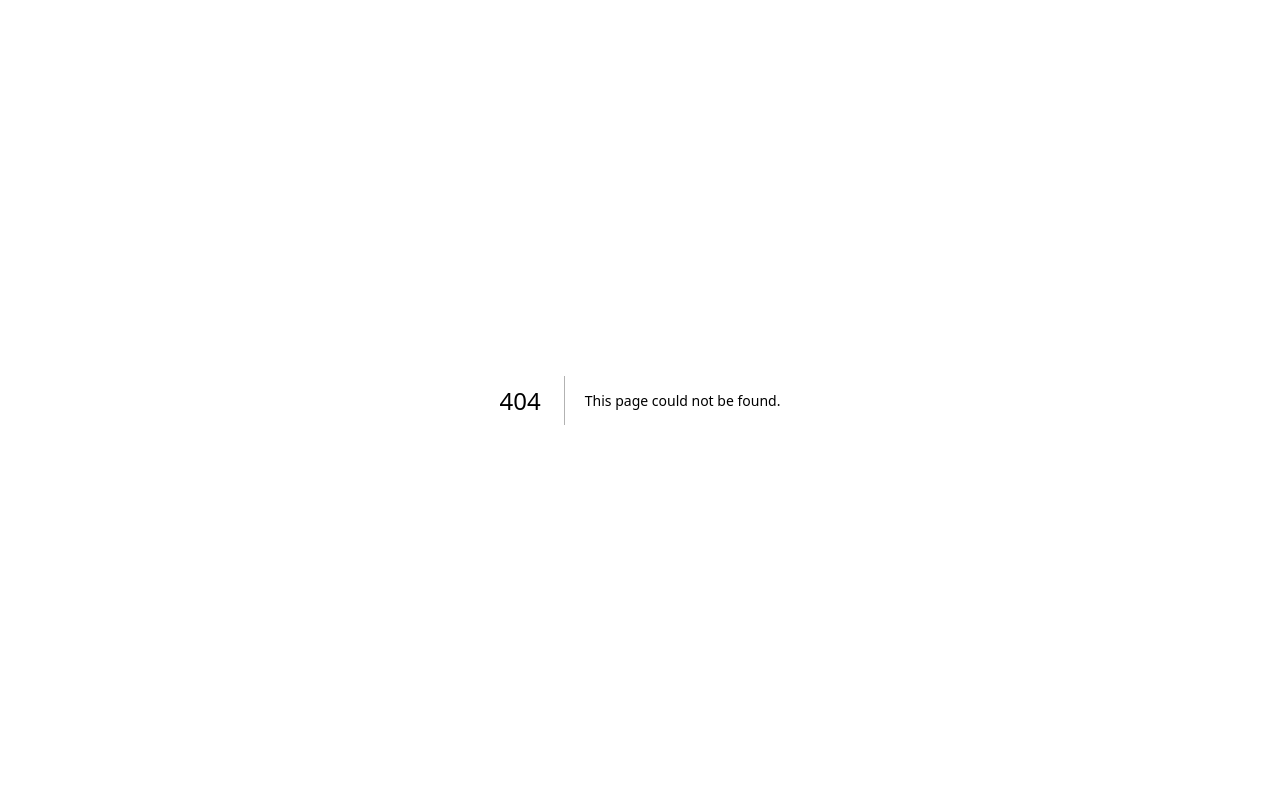
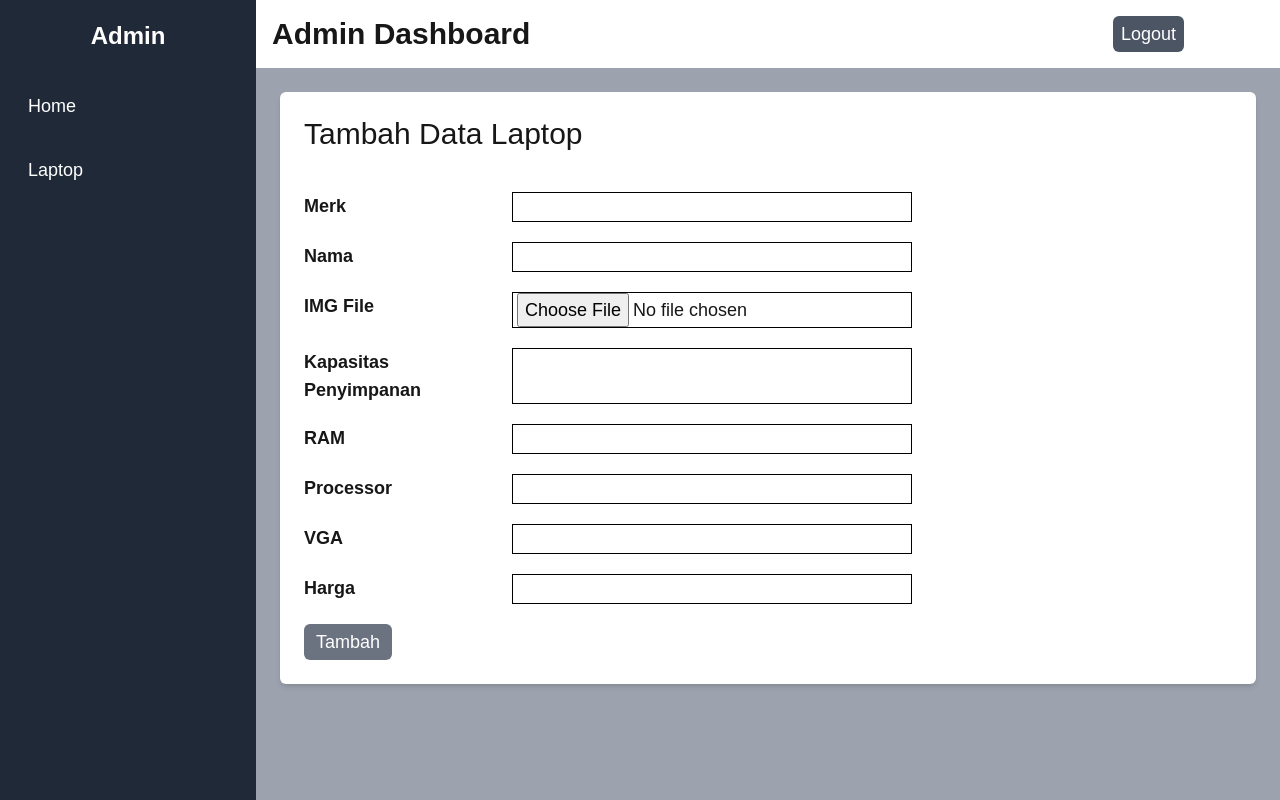
Before and after one commit to gigihhermawan63/Tim-Xmute, a Next.js app: page /admin-dashboard/laptop/tambah in a window 1280 px wide. Before the commit this address had no page. Built offline with nearby package versions, Linux system fonts and the light colour scheme.

Commit message:
Fitur: menambahkan tampilan halaman web admin-dashboard untuk menambah data laptop

```diff
--- /dev/null
+++ b/app/admin-dashboard/laptop/tambah/page.jsx
@@ -0,0 +1,249 @@
+"use client";
+
+import { useRouter } from "next/navigation";
+
+import { useState } from "react";
+
+import AdminDashboardSidebar from "@/app/components/admin-dashboard/Sidebar";
+import AdminDashboardNavbar from "@/app/components/admin-dashboard/Navbar";
+
+const MainContent = () => {
+  const [data, setData] = useState({
+    merk: "",
+    nama: "",
+    kapasitas_penyimpanan: "",
+    ram: "",
+    processor: "",
+    vga: "",
+    harga: "",
+  });
+  const [file, setFile] = useState({
+    img_file: "",
+  });
+
+  const router = useRouter();
+
+  return (
+    <main className="bg-gray-400 p-6 flex-1">
+      <div className="grid grid-cols-1 gap-6">
+        <div className="bg-white p-6 rounded-md shadow-md">
+          <h1 className="text-3xl font-medium mb-10">Tambah Data Laptop</h1>
+
+          <div className="grid gap-2 text-lg">
+            <form
+              action="/api/admin-dashboard/laptop"
+              encType="multipart/form-data"
+              onSubmit={async (e) => {
+                e.preventDefault();
+
+                const formData = new FormData();
+                formData.append("_id", data._id);
+                formData.append("merk", data.merk);
+                formData.append("nama", data.nama);
+                formData.append("img_file", file.img_file);
+                formData.append(
+                  "kapasitas_penyimpanan",
+                  data.kapasitas_penyimpanan
+                );
+                formData.append("ram", data.ram);
+                formData.append("processor", data.processor);
+                formData.append("vga", data.vga);
+                formData.append("harga", data.harga);
+
+                try {
+                  const response = await fetch("/api/admin-dashboard/laptop", {
+                    method: "POST",
+                    body: formData,
+                  });
+
+                  const result = await response.json();
+
+                  alert(result.messageResponse);
+
+                  if (result) {
+                    router.push("/admin-dashboard/laptop");
+                  }
+                } catch (error) {
+                  console.log(error);
+                }
+              }}
+            >
+              <div className="flex flex-wrap gap-2 mb-5">
+                <label className="w-[200px] font-bold" htmlFor="merk">
+                  Merk
+                </label>
+                <input
+                  className="border border-black px-1 w-[400px]"
+                  id="merk"
+                  type="text"
+                  value={data?.merk}
+                  onChange={(e) =>
+                    setData((prevData) => ({
+                      ...prevData,
+                      merk: e.target.value,
+                    }))
+                  }
+                />
+              </div>
+
+              <div className="flex flex-wrap gap-2 mb-5">
+                <label className="w-[200px] font-bold" htmlFor="nama">
+                  Nama
+                </label>
+                <input
+                  className="border border-black px-1 w-[400px]"
+                  id="nama"
+                  type="text"
+                  value={data?.nama}
+                  onChange={(e) =>
+                    setData((prevData) => ({
+                      ...prevData,
+                      nama: e.target.value,
+                    }))
+                  }
+                />
+              </div>
+
+              <div className="flex flex-wrap gap-2 mb-5">
+                <label className="w-[200px] font-bold" htmlFor="img_file">
+                  IMG File
+                </label>
+                <input
+                  className="border border-black px-1 w-[400px]"
+                  id="img_file"
+                  type="file"
+                  onChange={(e) =>
+                    setFile((prevData) => ({
+                      ...prevData,
+                      img_file: e.target.files[0],
+                    }))
+                  }
+                />
+              </div>
+
+              <div className="flex flex-wrap gap-2 mb-5">
+                <label
+                  className="w-[200px] font-bold"
+                  htmlFor="kapasitas_penyimpanan"
+                >
+                  Kapasitas Penyimpanan
+                </label>
+                <input
+                  className="border border-black px-1 w-[400px]"
+                  id="kapasitas_penyimpanan"
+                  type="text"
+                  value={data?.kapasitas_penyimpanan}
+                  onChange={(e) =>
+                    setData((prevData) => ({
+                      ...prevData,
+                      kapasitas_penyimpanan: e.target.value,
+                    }))
+                  }
+                />
+              </div>
+
+              <div className="flex flex-wrap gap-2 mb-5">
+                <label className="w-[200px] font-bold" htmlFor="ram">
+                  RAM
+                </label>
+                <input
+                  className="border border-black px-1 w-[400px]"
+                  id="ram"
+                  type="text"
+                  value={data?.ram}
+                  onChange={(e) =>
+                    setData((prevData) => ({
+                      ...prevData,
+                      ram: e.target.value,
+                    }))
+                  }
+                />
+              </div>
+
+              <div className="flex flex-wrap gap-2 mb-5">
+                <label className="w-[200px] font-bold" htmlFor="processor">
+                  Processor
+                </label>
+                <input
+                  className="border border-black px-1 w-[400px]"
+                  id="processor"
+                  type="text"
+                  value={data?.processor}
+                  onChange={(e) =>
+                    setData((prevData) => ({
+                      ...prevData,
+                      processor: e.target.value,
+                    }))
+                  }
+                />
+              </div>
+
+              <div className="flex flex-wrap gap-2 mb-5">
+                <label className="w-[200px] font-bold" htmlFor="vga">
+                  VGA
+                </label>
+                <input
+                  className="border border-black px-1 w-[400px]"
+                  id="vga"
+                  type="text"
+                  value={data?.vga}
+                  onChange={(e) =>
+                    setData((prevData) => ({
+                      ...prevData,
+                      vga: e.target.value,
+                    }))
+                  }
+                />
+              </div>
+
+              <div className="flex flex-wrap gap-2 mb-5">
+                <label className="w-[200px] font-bold" htmlFor="harga">
+                  Harga
+                </label>
+                <input
+                  className="border border-black px-1 w-[400px]"
+                  id="harga"
+                  type="text"
+                  value={data?.harga}
+                  onChange={(e) =>
+                    setData((prevData) => ({
+                      ...prevData,
+                      harga: e.target.value,
+                    }))
+                  }
+                />
+              </div>
+
+              <button
+                className="rounded-md py-1 px-3 bg-gray-500 text-white"
+                type="submit"
+              >
+                Tambah
+              </button>
+            </form>
+          </div>
+        </div>
+      </div>
+    </main>
+  );
+};
+
+const AdminDashboard = () => {
+  return (
+    <div className="flex min-h-screen">
+      {/* Sidebar */}
+      <AdminDashboardSidebar />
+
+      {/* Main Content */}
+      <div className="flex-1 flex flex-col">
+        {/* Navbar */}
+        <AdminDashboardNavbar />
+
+        {/* Main Content Area */}
+        <MainContent />
+      </div>
+    </div>
+  );
+};
+
+export default AdminDashboard;
```
